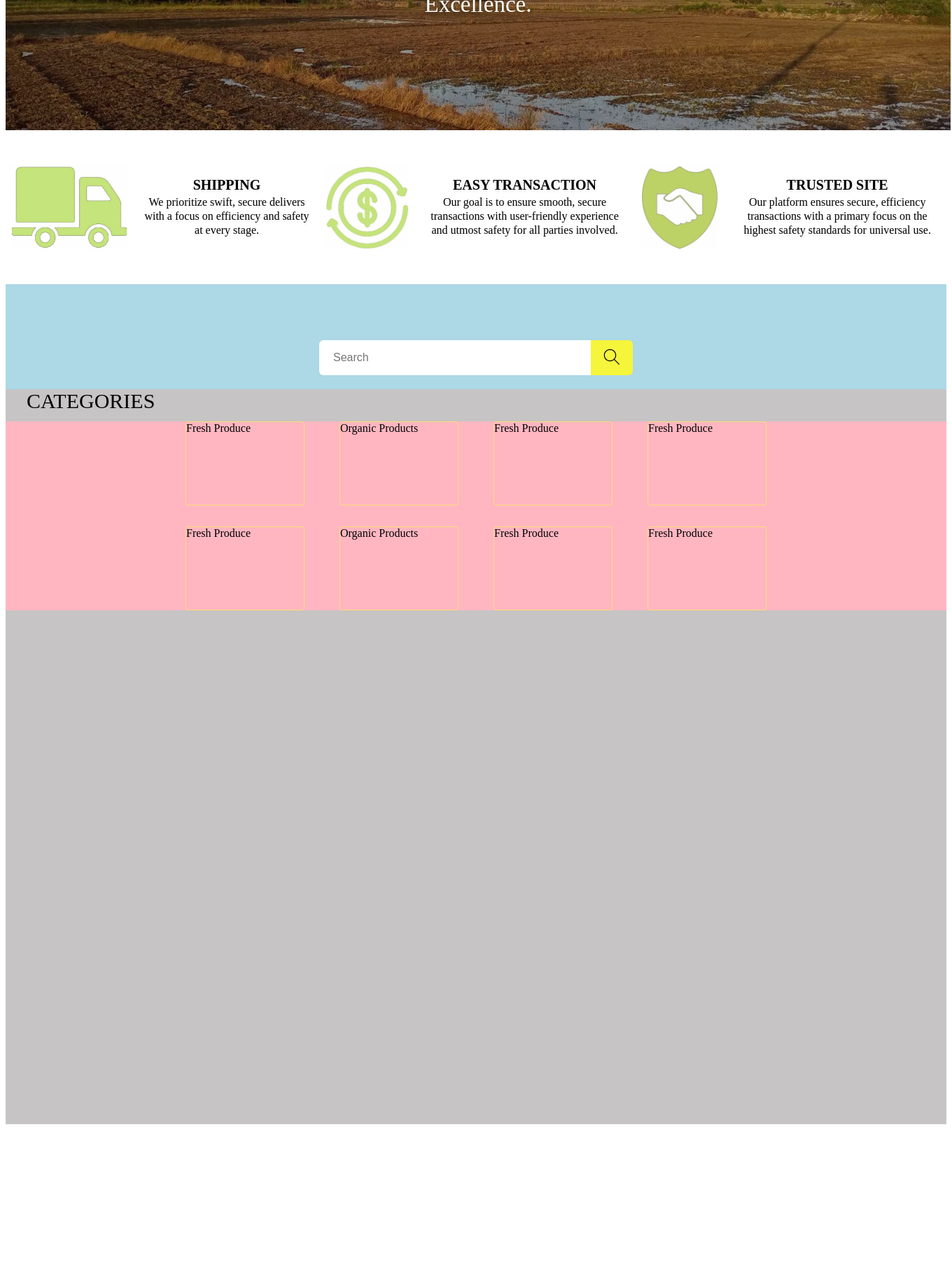
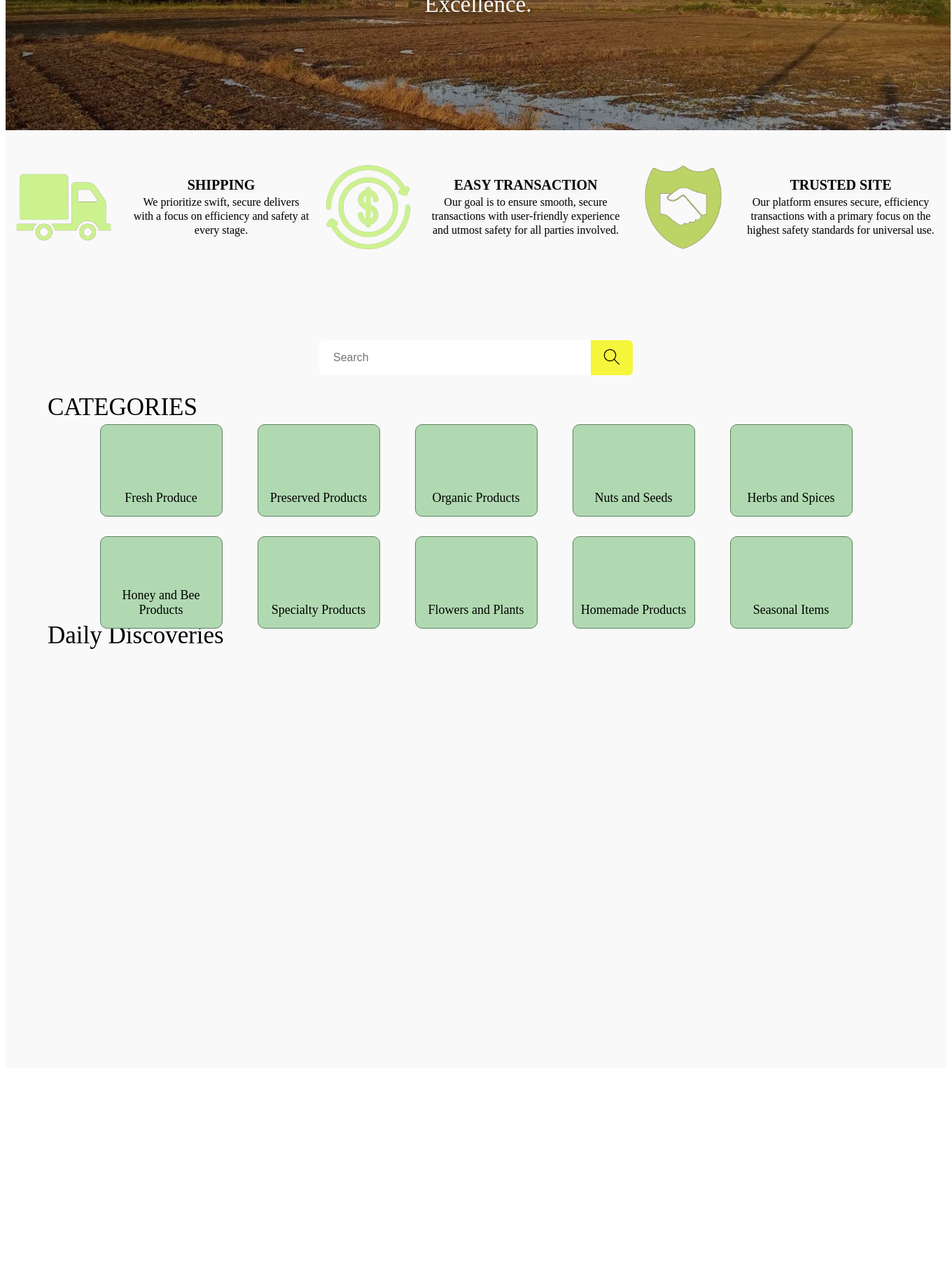
Before and after one commit to leworgelido/greenauction, a PHP site: page /home.php in a window 1360 px wide. Shown: the part 402-2242 px from the top of the page at 70% size. After the commit the page ends 1329 px from the top, so only its background shows below. Run offline with PHP 8.4, Linux system fonts and the light colour scheme; the visitor is signed in with stand-in values (Sample User, id 1); some libraries are stand-ins or nearby versions; some web fonts are replaced.

Commit message:
Version 5

```diff
--- a/home.php
+++ b/home.php
@@ -41,7 +41,7 @@
   <link href="https://fonts.googleapis.com/css2?family=Roboto:wght@100;300;400;500;700;900&display=swap" rel="stylesheet">
   <link href="https://fonts.googleapis.com/css2?family=Agbalumo&display=swap" rel="stylesheet">
     <link rel="stylesheet" href="styles/reset.css">
-    <link rel="stylesheet" href="styles/homee.css">
+    <link rel="stylesheet" href="styles/home.css">
 
   <!-- title -->
     <title>Green Auction</title>
@@ -109,21 +109,21 @@
         <div class="three-logo">
           <div class="logo"></div>
           <div class="logo">
-            <img class="trusted-pic" src="./pictures/shpping-pic.jpg" alt="shipping-picture">
+            <img class="trusted-pic" src="./pictures/1.png" alt="shipping-picture">
             <div class="paragraph">
               <div class="title">Shipping</div>
               <div class="sentence">We prioritize swift, secure delivers with a focus on efficiency and safety at every stage.</div>
             </div>
           </div>
           <div class="logo">
-            <img class="trusted-pic" src="./pictures/easy-trans-pic.jpg" alt="easy-transaction-picture">
+            <img class="trusted-pic" src="./pictures/3.png" alt="easy-transaction-picture">
             <div class="paragraph">
               <div class="title">EASY TRANSACTION</div>
               <div class="sentence">Our goal is to ensure smooth, secure transactions with user-friendly experience and utmost safety for all parties involved.</div>
             </div>
           </div>
           <div class="logo">
-            <img class="trusted-pic" src="./pictures/trusted-pic.jpg" alt="trusted-picture">
+            <img class="trusted-pic" src="./pictures/2.png" alt="trusted-picture">
             <div class="paragraph">
               <div class="title">TRUSTED SITE</div>
               <div class="sentence">Our platform ensures secure, efficiency transactions with a primary focus on the highest safety standards for universal use.</div>
@@ -150,21 +150,25 @@
         <div class="categories">CATEGORIES</div>
 
         <div class="category-section">
-              <div class="">Fresh Produce</div>
-              <div class="">Organic Products</div>
-              <div class="">Fresh Produce</div>
-              <div class="">Fresh Produce</div>
-              <div class="">Fresh Produce</div>
-              <div class="">Organic Products</div>
-              <div class="">Fresh Produce</div>
-              <div class="">Fresh Produce</div>
+
+              <a href=""><div class="">Fresh Produce</div></a>
+              <a href=""><div class="">Preserved Products</div></a>
+              <a href=""><div class="">Organic Products</div></a>
+              <a href=""><div class="">Nuts and Seeds</div></a>
+              <a href=""><div class="">Herbs and Spices</div></a>
+              <a href=""><div class="">Honey and Bee Products</div></a>
+              <a href=""><div class="">Specialty Products</div></a>
+              <a href=""><div class="">Flowers and Plants</div></a>
+              <a href=""><div class="">Homemade Products</div></a>
+              <a href=""><div class="">Seasonal Items</div></a>
         </div>
 
         <div class="discoveries-section">
-
+          <div class="daily-disco">Daily Discoveries</div>
         </div>
 
-      </div>
+    </div>
+
     <div id="bidding-section"></div>
     <div id="contact-us-section"></div>
   </div>
--- a/styles/home.css
+++ b/styles/home.css
@@ -1,8 +1,15 @@
-
 :root {
   --very-lightgreen: #D0E7D2;
   --darkgreen: #618264;
   --lightgreen: #B0D9B1;
+  --whitegreen: #f5f9f0;
+  --yellow: rgb(245, 245, 59);
+  --darkyellow: rgb(232, 232, 6);
+  --error-mes-bg: #F2DEDE;
+  --error-mes-txt: #A94442;
+  --success-mes-bg: #D4EDDA;
+  --success-mes-txt: #40754C;;
+  --yellowhover: rgba(255, 255, 0, 0.459);
 }
 
 body::after {
@@ -15,6 +22,8 @@
 
 }
 
+/* RESET */
+
 html {
   scroll-behavior: smooth;
 }
@@ -26,14 +35,18 @@
  list-style: none;
 }
 
+/* MAIN */
 .main {
   height: 100vh;
 }
 
+/* HOME SECTION */
 #home-section {
   height: 100vh;
+  background-color: rgb(249, 249, 249);
 }
 
+/* NAVBAR */
 .navbar {
   width: 100%;
   height: 60px;
@@ -45,6 +58,7 @@
   z-index: 1000;
 }
 
+/* LEFT SECTION */
 .main #home-section .navbar .left-section {
 
   margin-left: 60px;
@@ -55,10 +69,11 @@
 
 
 .main #home-section .navbar .left-section img {
-  width: 200px;
+  width: fit-content;
   height: 45px;
 }
 
+/* RIGHT SECTION */
 .main #home-section .navbar .right-section {
   display: flex;
   margin-right: 60px;
@@ -108,16 +123,17 @@
   opacity: 0.7;
 }
 
+/* PROFILE SETTINGS CONTAINER */
 .main #home-section .acc-box-container {
   width: fit-content;
-  height: 125px;
+  height: fit-content;
   padding: 20px 20px;
   background-color: rgb(241, 246, 242);
   border: none;
   border-radius: 4px;
   z-index: 1001;
   transition: transform 0.45s ease;
-  transform: scale(1);
+  transform: scale(0);
   box-shadow: 2px 2px 10px rgba(0, 0, 0, .25),
               -2px -2px 10px rgba(0, 0, 0, .25);
 
@@ -131,7 +147,7 @@
   align-items: flex-start;
 
 }
-
+/* JS POP UP */
 .main #home-section .acc-box-container.active-popup {
   transform: scale(1);
 }
@@ -175,6 +191,7 @@
   background-color: var(--darkgreen);
 }
 
+/* HERO */
 .main #home-section .hero {
   width: 100%;
   height: calc(100vh - 60px);
@@ -247,7 +264,7 @@
   font-weight: 300;
 }
 
-
+/* THREE LOGO */
 .main #home-section .hero .three-logo {
   display: grid;
   grid-template-columns: 1fr repeat(3,450px) 1fr;
@@ -295,15 +312,19 @@
   margin: 0 8px;
 }
 
+.main #home-section .hero .three-logo .logo:nth-child(2) .trusted-pic{
+ height: 150px;
+}
+/* PRODUCTS SECTION */
 #products-section {
-  height: 150vh;
-  background-color: rgb(198, 196, 196);
+  height: 140vh;
+  background-color: rgb(249, 249, 249);
   display: grid;
-  grid-template-rows: 150px 1fr 1fr;
+  grid-template-rows: 150px 50px 34vh 1fr;
 }
 
+/* SEARCH SECTION */
 #products-section .search-section {
-  background-color: lightblue;
 
   display: grid;
   grid-template-columns: 1fr 1fr 1fr;
@@ -340,6 +361,11 @@
   padding-right: 30px;
 }
 
+#products-section .search-section input:focus,
+#products-section .search-section input:hover {
+  box-shadow: 1px 1px 10px rgba(0, 0, 0, 0.15);
+}
+
 
 
 #products-section .search-section button {
@@ -356,6 +382,10 @@
 }
 
 #products-section .search-section button:hover {
+  box-shadow: 1px 1px 10px rgba(0, 0, 0, 0.15);
+}
+
+#products-section .search-section button:hover {
   background-color: rgb(232, 232, 6);
 }
 
@@ -364,68 +394,118 @@
   height: 30px;
 }
 
-
+/* CATEGORIES SECTION */
 #products-section .categories {
-  font-size: 30px;
+  font-size: 35px;
   font-weight: 500;
-  margin-left: 30px;
-  margin-bottom: 12px;
+  margin-left: 60px;
+  margin-top: 6px;
 }
 
 
 #products-section .category-section {
-
-  margin-bottom: 100%;
-  background-color: lightpink;
+  height: fit-content;
   display: grid;
-  grid-template-columns: 1fr repeat(4, 170px) 1fr;
-  grid-auto-rows: 120px;
+  grid-template-columns: 1fr repeat(5, 175px) 1fr;
+  grid-auto-rows: 130px;
   row-gap: 30px;
   column-gap: 50px;
 }
 
 
 
-#products-section .category-section div:nth-child(1) {
+
+#products-section .category-section a:nth-child(1){
   grid-row: 1/2;
   grid-column: 2/3;
-
 }
-#products-section .category-section div:nth-child(2) {
+#products-section .category-section a:nth-child(2) {
   grid-row: 1/2;
   grid-column: 3/4;
 }
-#products-section .category-section div:nth-child(3) {
+#products-section .category-section a:nth-child(3) {
   grid-row: 1/2;
   grid-column: 4/5;
 }
-#products-section .category-section div:nth-child(4) {
+#products-section .category-section a:nth-child(4) {
   grid-row: 1/2;
   grid-column: 5/6;
 }
-#products-section .category-section div:nth-child(5) {
+#products-section .category-section a:nth-child(5) {
+  grid-row: 1/2;
+  grid-column: 6/7;
+}
+#products-section .category-section a:nth-child(6) {
   grid-row: 2/3;
   grid-column: 2/3;
 }
-#products-section .category-section div:nth-child(6) {
+#products-section .category-section a:nth-child(7) {
   grid-row: 2/3;
   grid-column: 3/4;
 }
-#products-section .category-section div:nth-child(7) {
+#products-section .category-section a:nth-child(8) {
+
   grid-row: 2/3;
   grid-column: 4/5;
 }
-#products-section .category-section div:nth-child(8) {
+
+#products-section .category-section a:nth-child(9) {
 
   grid-row: 2/3;
   grid-column: 5/6;
 }
 
-#products-section .category-section div{
-  border: 1px solid black;
-  border-radius: 4px;
+#products-section .category-section a:nth-child(10) {
+
+  grid-row: 2/3;
+  grid-column: 6/7;
 }
 
+#products-section .category-section a div {
+  margin: 0;
+  padding: 0;
+  position: absolute;
+  margin-bottom: 15px;
+  z-index: 5;
+}
+
+#products-section .category-section a {
+
+  color:  black;
+  border: 0.5px solid var(--darkgreen);
+  border-radius: 10px;
+  font-size: 18px;
+  font-weight: 300;
+  text-align: center;
+  height: 100%;
+  z-index: 5;
+
+
+  display: flex;
+  flex-direction: column;
+  justify-content: end;
+  align-items: center;
+  position: relative;
+
+  transition: all 0.15s;
+  background-color: var(--lightgreen);
+}
+
+#products-section .category-section a:hover {
+  box-shadow: 0 0 10px rgba(0, 0, 0, 0.25);
+  background-color: var(--very-lightgreen);
+}
+
+
+
+
+/* DISCOVERIES SECTION */
+#products-section .discoveries-section .daily-disco{
+  margin-top: 10px;
+  font-size: 35px;
+  font-weight: 500;
+  margin-left: 60px;
+}
 
 
 
--- a/styles/homee.css
+++ b/styles/homee.css
@@ -389,7 +389,6 @@
 #products-section .category-section div:nth-child(1) {
   grid-row: 1/2;
   grid-column: 2/3;
-
 }
 #products-section .category-section div:nth-child(2) {
   grid-row: 1/2;
@@ -404,21 +403,33 @@
   grid-column: 5/6;
 }
 #products-section .category-section div:nth-child(5) {
+  grid-row: 1/2;
+  grid-column: 6/7;
+}
+#products-section .category-section div:nth-child(6) {
   grid-row: 2/3;
   grid-column: 2/3;
 }
-#products-section .category-section div:nth-child(6) {
+#products-section .category-section div:nth-child(7) {
   grid-row: 2/3;
   grid-column: 3/4;
-}
-#products-section .category-section div:nth-child(7) {
-  grid-row: 2/3;
-  grid-column: 4/5;
 }
 #products-section .category-section div:nth-child(8) {
 
   grid-row: 2/3;
+  grid-column: 4/5;
+}
+
+#products-section .category-section div:nth-child(9) {
+
+  grid-row: 2/3;
   grid-column: 5/6;
+}
+
+#products-section .category-section div:nth-child(10) {
+
+  grid-row: 2/3;
+  grid-column: 6/7;
 }
 
 #products-section .category-section div{
```
Also changed, not shown: categories-section/flowers.php (added), categories-section/fresh.php (added), categories-section/herbs.php (added), categories-section/homemade.php (added), categories-section/honey.php (added), categories-section/nuts.php (added), categories-section/organic.php (added), categories-section/preserved.php (added), categories-section/seasonal.php (added), categories-section/specialty.php (added), pictures/1.png (added), pictures/2.png (added), pictures/3.png (added), pictures/easy-trans-pic.jpg (deleted), 2 more files.
